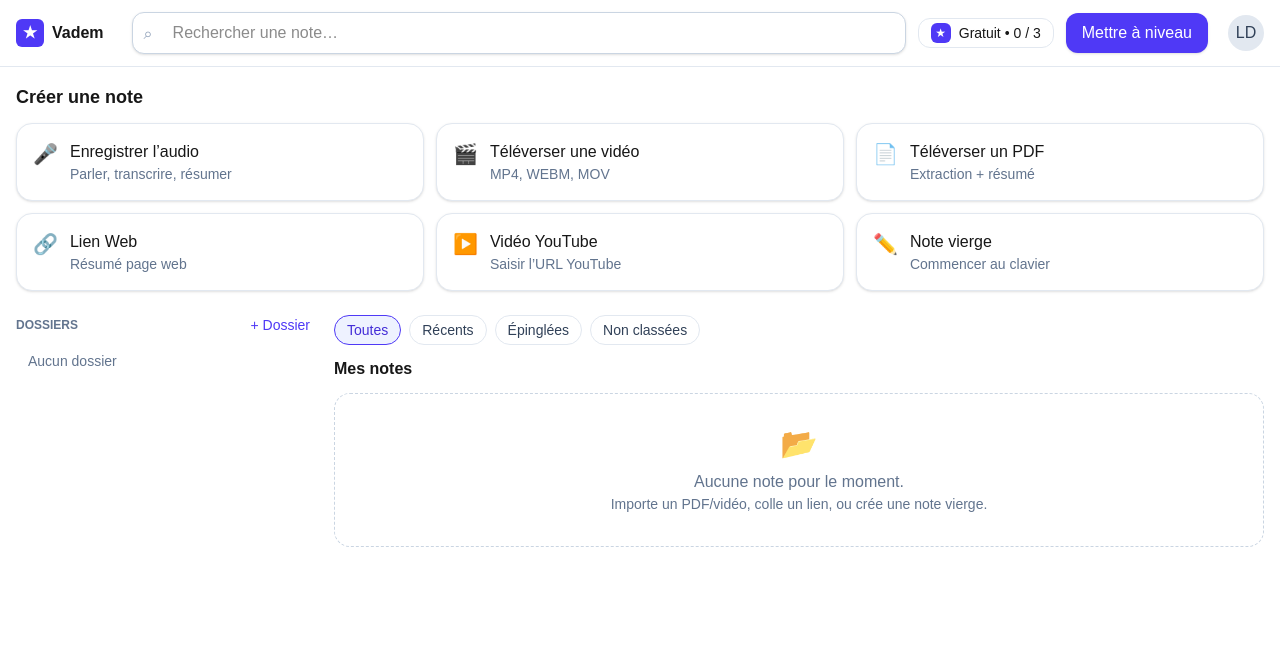
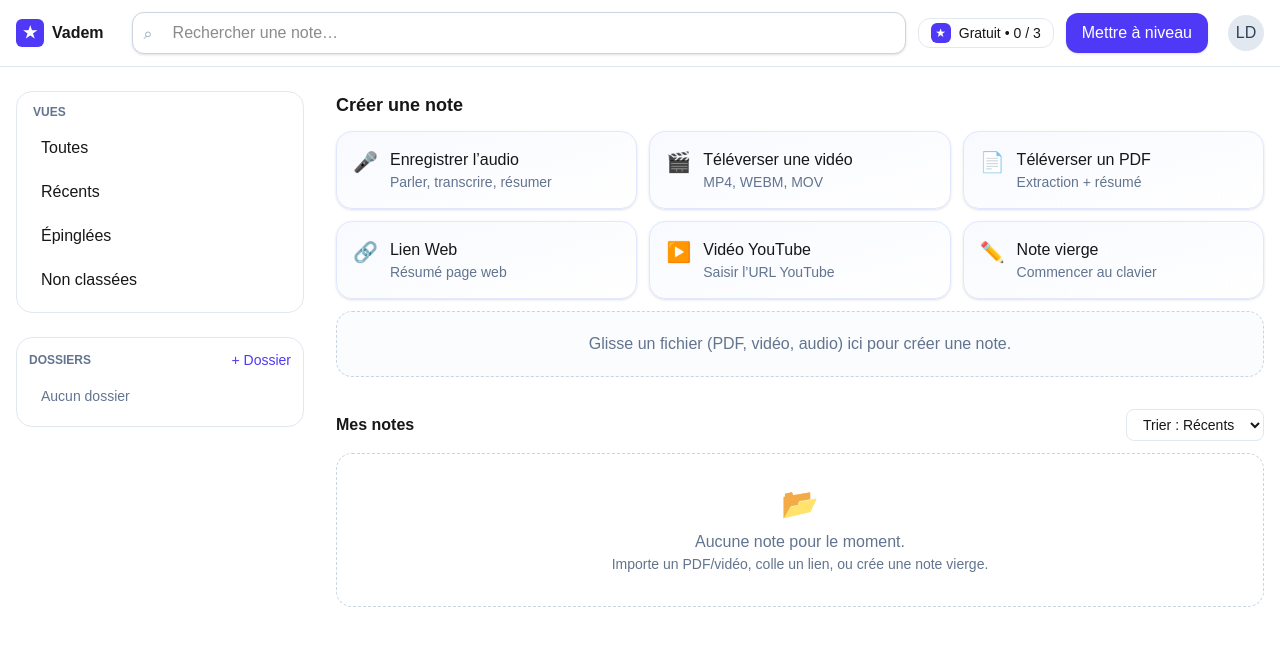
Before and after one commit to pachakuti01/vadem, a Next.js app in the folder web/: page /dashboard in a window 1280 px wide. Shown: the top 646 px of the page. Built offline with nearby package versions, Linux system fonts and the light colour scheme.

Commit message:
feat(dashboard): header upgrade CTA, remove PlanCard, quota banner, UX clean

```diff
--- a/web/src/app/dashboard/page.tsx
+++ b/web/src/app/dashboard/page.tsx
@@ -160,31 +160,23 @@ export default function DashboardPage() {
         </div>
       )}
 
-      {/* ── Créer une note ───────────────────────────────────── */}
-      <section className="mx-auto max-w-7xl px-4 pt-4">
-        <h2 className="mb-3 text-lg font-semibold">Créer une note</h2>
-        <div className="grid grid-cols-1 sm:grid-cols-2 xl:grid-cols-3 gap-3">
-          <CardButton title="Enregistrer l’audio" subtitle="Parler, transcrire, résumer" icon="🎤" onClick={() => openPicker(audioRef)} />
-          <input ref={audioRef} type="file" accept="audio/*" className="hidden" onChange={onAudioChange} />
-
-          <CardButton title="Téléverser une vidéo" subtitle="MP4, WEBM, MOV" icon="🎬" onClick={() => openPicker(videoRef)} />
-          <input ref={videoRef} type="file" accept="video/mp4,video/webm,video/quicktime" className="hidden" onChange={onVideoChange} />
-
-          <CardButton title="Téléverser un PDF" subtitle="Extraction + résumé" icon="📄" onClick={() => openPicker(pdfRef)} />
-          <input ref={pdfRef} type="file" accept="application/pdf" className="hidden" onChange={onPdfChange} />
-
-          <CardButton title="Lien Web" subtitle="Résumé page web" icon="🔗" onClick={() => { if (!requireQuota()) return; const url = prompt('URL à importer :'); if (url) console.log('URL:', url); }} />
-
-          <CardButton title="Vidéo YouTube" subtitle="Saisir l’URL YouTube" icon="▶️" onClick={() => { if (!requireQuota()) return; const url = prompt('URL YouTube :'); if (url) console.log('YouTube:', url); }} />
-
-          <CardButton title="Note vierge" subtitle="Commencer au clavier" icon="✏️" onClick={() => (requireQuota() ? alert('Créer une note vide (à brancher)') : null)} />
-        </div>
+      {/* ── Grille principale : Sidebar (gauche) / Main (droite) ─────────── */}
+      <div className="mx-auto max-w-7xl px-4 py-6 grid grid-cols-1 lg:grid-cols-12 gap-8">
+        {/* ── Sidebar ────────────────────────────────────────── */}
+        <aside className="order-2 lg:order-1 lg:col-span-3 space-y-6">
+          {/* Vues */}
+          <section className="rounded-2xl border border-slate-200 bg-white p-3">
+            <div className="text-xs font-semibold text-slate-500 uppercase px-1 mb-2">Vues</div>
+            <nav className="grid gap-1">
+              <NavItem label="Toutes" onClick={() => console.log('vue: all')} />
+              <NavItem label="Récents" onClick={() => console.log('vue: recent')} />
+              <NavItem label="Épinglées" onClick={() => console.log('vue: pinned')} />
+              <NavItem label="Non classées" onClick={() => console.log('vue: uncategorized')} />
+            </nav>
           </section>
 
-      {/* ── Grille principale : 12 colonnes (robuste) ─────────────────────── */}
-      <div className="mx-auto max-w-7xl px-4 py-6 grid grid-cols-1 md:grid-cols-12 gap-6">
-        {/* Dossiers (col gauche) */}
-        <aside className="md:col-span-3 md:sticky md:top-[64px] md:self-start">
+          {/* Dossiers */}
+          <section className="rounded-2xl border border-slate-200 bg-white p-3">
             <div className="mb-2 flex items-center justify-between">
               <div className="text-xs font-semibold text-slate-500 uppercase">Dossiers</div>
               <button onClick={promptAddRoot} className="text-indigo-600 hover:underline text-sm">+ Dossier</button>
@@ -198,19 +190,52 @@ export default function DashboardPage() {
               onRename={renameFolder}
               onDelete={deleteFolder}
             />
+          </section>
         </aside>
 
-        {/* Mes notes (col droite) */}
-        <main className="md:col-span-9">
-          <div className="mb-3 flex flex-wrap items-center gap-2">
-            <FilterChip label="Toutes" active />
-            <FilterChip label="Récents" />
-            <FilterChip label="Épinglées" />
-            <FilterChip label="Non classées" />
+        {/* ── Main ───────────────────────────────────────────── */}
+        <main className="order-1 lg:order-2 lg:col-span-9 space-y-8">
+          {/* Créer une note */}
+          <section>
+            <h2 className="mb-3 text-lg font-semibold">Créer une note</h2>
+            <div className="grid grid-cols-1 sm:grid-cols-2 xl:grid-cols-3 gap-3">
+              <NoteActionCard title="Enregistrer l’audio" subtitle="Parler, transcrire, résumer" icon="🎤" onClick={() => openPicker(audioRef)} />
+              <input ref={audioRef} type="file" accept="audio/*" className="hidden" onChange={onAudioChange} />
+
+              <NoteActionCard title="Téléverser une vidéo" subtitle="MP4, WEBM, MOV" icon="🎬" onClick={() => openPicker(videoRef)} />
+              <input ref={videoRef} type="file" accept="video/mp4,video/webm,video/quicktime" className="hidden" onChange={onVideoChange} />
+
+              <NoteActionCard title="Téléverser un PDF" subtitle="Extraction + résumé" icon="📄" onClick={() => openPicker(pdfRef)} />
+              <input ref={pdfRef} type="file" accept="application/pdf" className="hidden" onChange={onPdfChange} />
+
+              <NoteActionCard title="Lien Web" subtitle="Résumé page web" icon="🔗" onClick={() => { if (!requireQuota()) return; const url = prompt('URL à importer :'); if (url) console.log('URL:', url); }} />
+
+              <NoteActionCard title="Vidéo YouTube" subtitle="Saisir l’URL YouTube" icon="▶️" onClick={() => { if (!requireQuota()) return; const url = prompt('URL YouTube :'); if (url) console.log('YouTube:', url); }} />
+
+              <NoteActionCard title="Note vierge" subtitle="Commencer au clavier" icon="✏️" onClick={() => (requireQuota() ? alert('Créer une note vide (à brancher)') : null)} />
             </div>
 
+            {/* Dropzone light (visuel) */}
+            <div className="mt-3 rounded-2xl border border-dashed border-slate-300 bg-slate-50/60 p-5 text-center text-slate-500">
+              Glisse un fichier (PDF, vidéo, audio) ici pour créer une note.
+            </div>
+          </section>
+
+          {/* Mes notes */}
           <section>
-            <h3 className="text-base font-semibold mb-3">Mes notes</h3>
+            <div className="mb-3 flex items-center justify-between">
+              <h3 className="text-base font-semibold">Mes notes</h3>
+              <select
+                className="rounded-lg border border-slate-200 bg-white px-3 py-1.5 text-sm focus:outline-none focus:ring-2 focus:ring-indigo-500"
+                onChange={(e) => console.log('sort:', e.target.value)}
+                defaultValue="recent"
+              >
+                <option value="recent">Trier : Récents</option>
+                <option value="az">Trier : A → Z</option>
+                <option value="za">Trier : Z → A</option>
+              </select>
+            </div>
+
             <div className="rounded-2xl border border-dashed border-slate-300 bg-white p-8 text-center text-slate-500">
               <div className="mx-auto mb-2 text-3xl">📂</div>
               <p>Aucune note pour le moment.</p>
@@ -227,12 +252,23 @@ export default function DashboardPage() {
 /* UI atoms                                                                   */
 /* ────────────────────────────────────────────────────────────────────────── */
 
-function CardButton(props: { title: string; subtitle?: string; icon?: string; onClick?: () => void }) {
+function NavItem({ label, onClick }: { label: string; onClick?: () => void }) {
+  return (
+    <button
+      onClick={onClick}
+      className="w-full text-left rounded-lg px-3 py-2 hover:bg-slate-100 transition"
+    >
+      {label}
+    </button>
+  );
+}
+
+function NoteActionCard(props: { title: string; subtitle?: string; icon?: string; onClick?: () => void }) {
   const { title, subtitle, icon = '📎', onClick } = props;
   return (
     <button
       onClick={onClick}
-      className="group rounded-2xl border border-slate-200 bg-white p-4 text-left shadow-sm transition hover:-translate-y-0.5 hover:shadow-md focus:outline-none focus:ring-2 focus:ring-indigo-500"
+      className="group rounded-2xl border border-indigo-100 bg-gradient-to-br from-indigo-50/40 to-white p-4 text-left shadow-sm transition hover:-translate-y-1 hover:shadow-lg focus:outline-none focus:ring-2 focus:ring-indigo-500"
     >
       <div className="flex items-start gap-3">
         <div className="text-xl">{icon}</div>
@@ -241,22 +277,6 @@ function CardButton(props: { title: string; subtitle?: string; icon?: string; on
           {subtitle ? <div className="text-sm text-slate-500">{subtitle}</div> : null}
         </div>
       </div>
-    </button>
-  );
-}
-
-function FilterChip({ label, active = false }: { label: string; active?: boolean }) {
-  return (
-    <button
-      className={[
-        "rounded-full border px-3 py-1 text-sm",
-        active
-          ? "border-indigo-600 bg-indigo-50 text-indigo-700"
-          : "border-slate-200 bg-white text-slate-700 hover:bg-slate-50",
-      ].join(" ")}
-      onClick={() => console.log('filter:', label)}
-    >
-      {label}
     </button>
   );
 }
```
Lines whose indentation alone changed are shown as unchanged.
